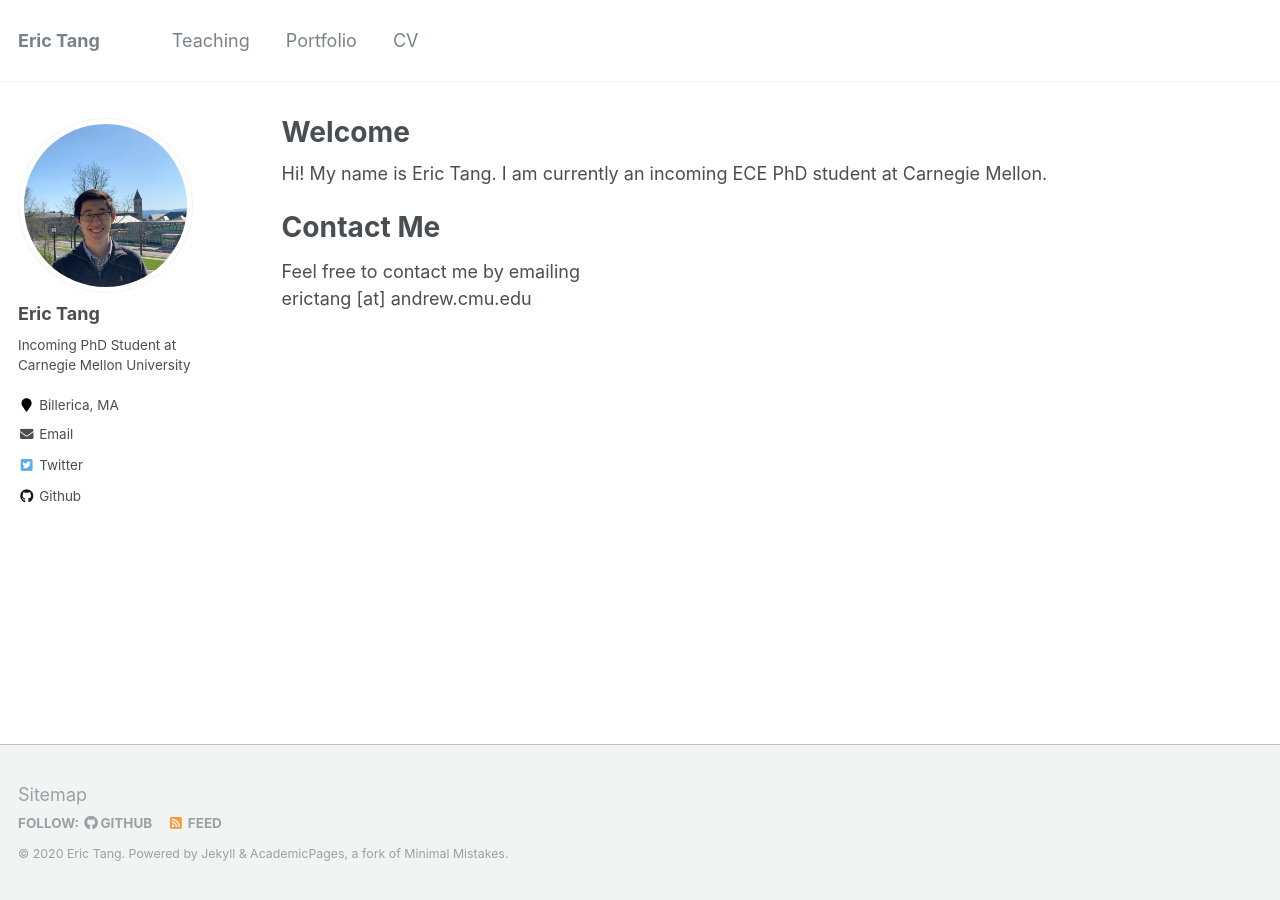
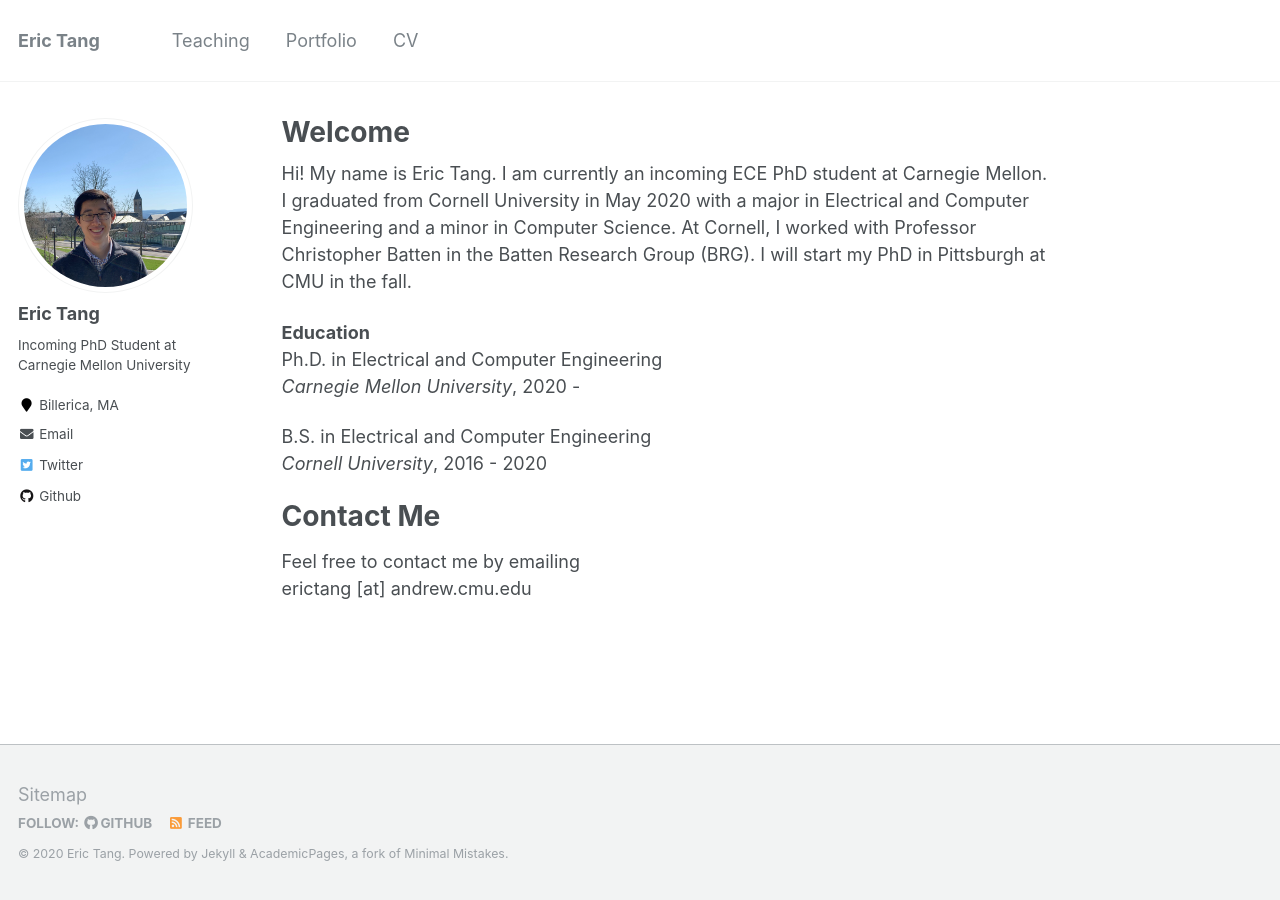
Before and after one commit to erictang25/erictang25.github.io, a Jekyll site: the page built from _pages/about.md, in a window 1280 px wide. Built offline with Jekyll 4.4.1, drawn with Linux system fonts in a browser that asks for light colours.

Commit message:
updated welcome page

```diff
--- a/_pages/about.md
+++ b/_pages/about.md
@@ -8,7 +8,14 @@
   - /about.html
 ---
 
-Hi! My name is Eric Tang. I am currently an incoming ECE PhD student at Carnegie Mellon.
+Hi! My name is Eric Tang. I am currently an incoming ECE PhD student at Carnegie Mellon. I graduated from Cornell University in May 2020 with a major in Electrical and Computer Engineering and a minor in Computer Science. At Cornell, I worked with Professor Christopher Batten in the Batten Research Group (BRG). I will start my PhD in Pittsburgh at CMU in the fall.
+
+**Education**
+Ph.D. in Electrical and Computer Engineering
+*Carnegie Mellon University*, 2020 -
+
+B.S. in Electrical and Computer Engineering
+*Cornell University*, 2016 - 2020
 
 Contact Me
 =====
```
